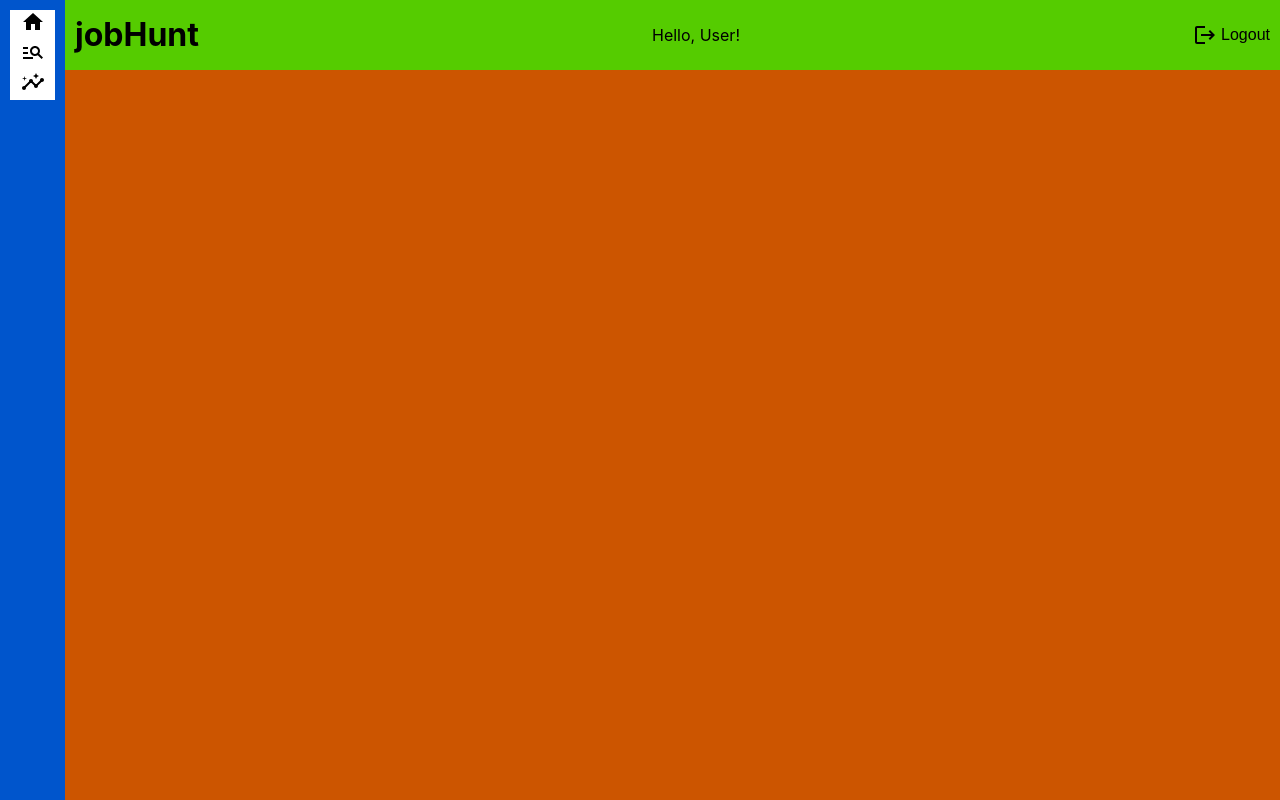
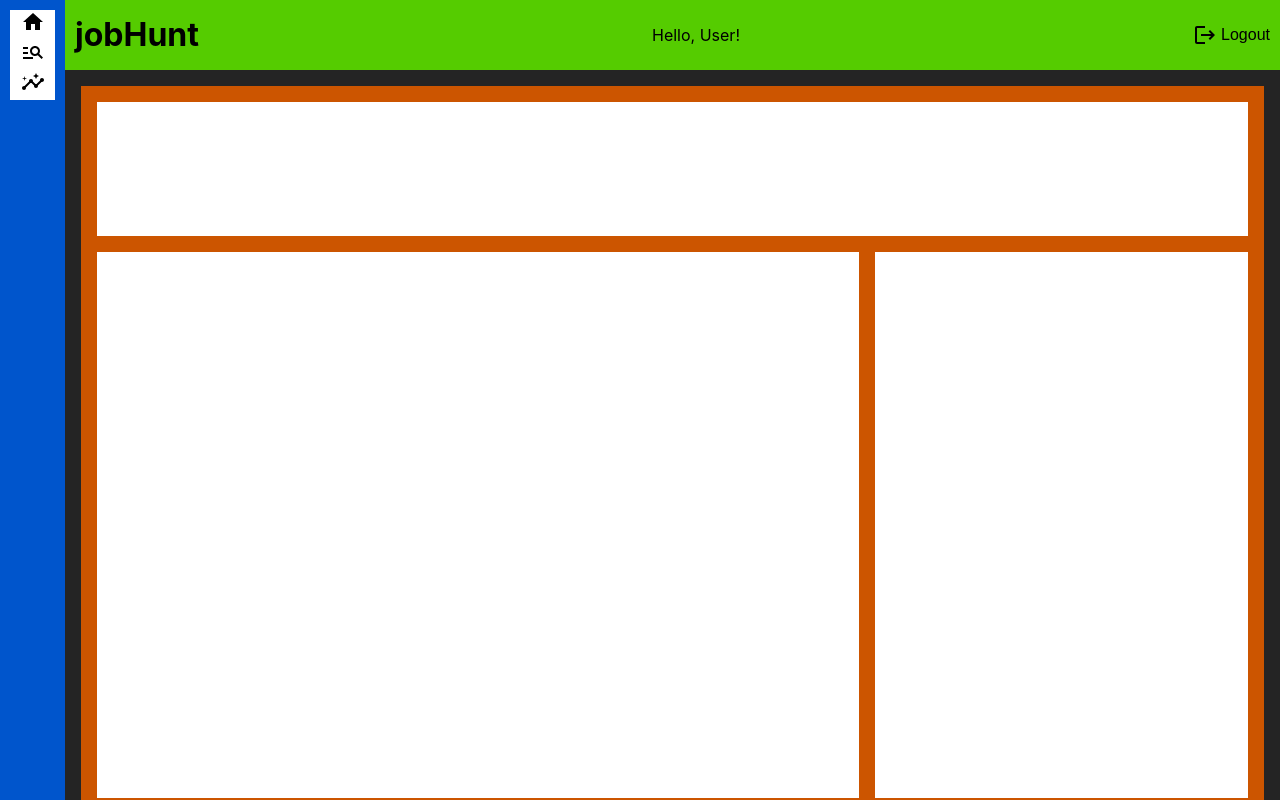
Before and after one commit to chardayneal/jobhunt, a React (Vite) app: page /insights in a window 1280 px wide. Built offline with nearby package versions, Linux system fonts and the light colour scheme.

Commit message:
Create insights page and style grid

```diff
--- /dev/null
+++ b/src/components/routes/insights/Insights.css
@@ -0,0 +1,36 @@
+.insight-grid {
+    margin: 1rem 1rem 0;
+    padding: 1rem 1rem 0;
+    background-color: blalck;
+    display: grid;
+    grid-template-columns: repeat(3, 1fr);
+    grid-row: 100px 1fr;
+    gap: 1rem;
+}
+
+.insight-grid-item {
+    padding: 1rem;
+    background-color: #fff;
+}
+
+.stats-box {
+    min-height: 100px;
+
+    grid-column: 1 / 4;
+    grid-row: 1 / 2;
+}
+
+.timeline-view,
+.insight-view {
+    height: calc(100vh - 90px - 4rem - 132px)
+}
+
+.timeline-view {
+    grid-column: 1 / 3;
+    grid-row: 2 / 3;
+}
+
+.insight-view {
+    grid-column: 3 / 4;
+    grid-row: 2 / 3;
+}
--- a/src/components/routes/insights/Insights.jsx
+++ b/src/components/routes/insights/Insights.jsx
@@ -1,7 +1,11 @@
+import './Insights.css';
+
 const Insights = () => {
     return (
-      <div className="grid-item flex-area">
-
+      <div className="grid-item flex-area insight-grid">
+        <div className="insight-grid-item stats-box"></div>
+        <div className="insight-grid-item timeline-view"></div>
+        <div className="insight-grid-item insight-view"></div>
       </div>
     )
   }
```
